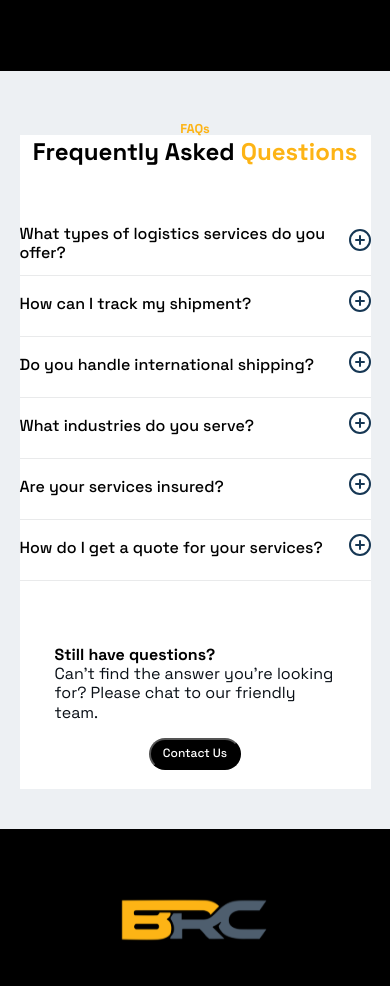
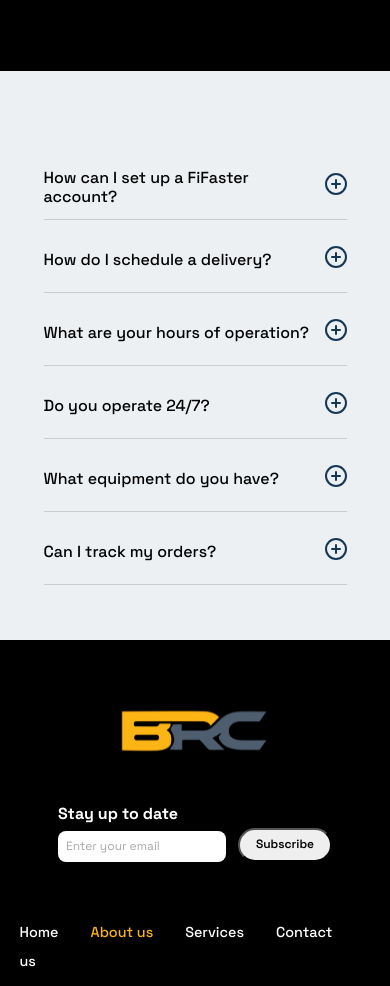
Before and after one commit to dev-basit/brc, a Next.js app: page /aboutus in a window 390 px wide. Shown: the part 2860-3846 px from the top of the page. Built offline with nearby package versions, Linux system fonts and the light colour scheme.

Commit message:
added question components

```diff
--- a/src/app/globals.css
+++ b/src/app/globals.css
@@ -22,10 +22,10 @@
   --border-radius-lg: 16px;
   --border-radius-xl: 24px;
   --body-content-width: 128rem;
+  --border-color: #cccccc;
 
   /*  */
   --color-gray-light: #a8a8a8;
-  --border-color: #e9eaeb;
   --border-color-dark: #d5d7da;
 }
 
--- a/src/app/page.js
+++ b/src/app/page.js
@@ -6,6 +6,7 @@ import { Clients } from "@/components/home/clients/clients";
 import { Companies } from "@/components/home/companies/companies";
 import { ContactUs } from "@/components/home/contact-us/contact-us";
 import { Testimonial } from "@/components/home/testimonial/testimonial";
+import { Questions } from "@/components/home/questions/questions";
 
 export default function Home() {
   return (
@@ -15,6 +16,7 @@ export default function Home() {
       <Trusted />
       <ChooseUs />
       <Testimonial />
+      <Questions />
       {/* <Companies /> */}
       {/* <Clients /> */}
       {/* <ContactUs /> */}
--- a/src/components/aboutus/faqs/faqs.js
+++ b/src/components/aboutus/faqs/faqs.js
@@ -5,26 +5,26 @@ import { ENUMS } from "@/utils";
 
 export const FAQS = () => {
   return (
-    <div className={styles.clientsContainer} data-aos="fade-in">
-      <div className={styles.headings}>
+    <div className={styles.faqContainer} data-aos="fade-up">
+      {/* <div className={styles.headings}>
         <p className={commonStyles.sectionName}>FAQs</p>
         <h1>
           Frequently Asked <span>Questions</span>
         </h1>
         <p>Hear first-hand from our incredible community of customers.</p>
-      </div>
+      </div> */}
 
       {ENUMS.FAQS.map((item, index) => (
         <Question key={index} question={item.qus} answer={item.ans} />
       ))}
 
-      <div className={styles.stillQuestion}>
+      {/* <div className={styles.stillQuestion}>
         <div>
           <h2>Still have questions?</h2>
           <p>Can&apos;t find the answer you&apos;re looking for? Please chat to our friendly team.</p>
         </div>
         <button>Contact Us</button>
-      </div>
+      </div> */}
       <br />
     </div>
   );
--- a/src/components/aboutus/faqs/faqs.module.css
+++ b/src/components/aboutus/faqs/faqs.module.css
@@ -1,11 +1,18 @@
-.clientsContainer {
+.faqContainer {
+  display: flex;
+  flex-direction: column;
+  justify-content: center;
   background-color: var(--color-white);
   color: var(--color-white);
-  width: var(--body-content-width);
-  margin: 5rem auto;
+  width: 90%;
+  /* height: 100%; */
+  margin: 0 auto;
+  padding: 3rem;
+  background: var(--color-gray-blue);
+  border-radius: var(--border-radius-lg);
 }
 
-.clientsContainer h1 {
+.faqContainer h1 {
   font-size: 3rem;
   color: var(--color-secondary);
 }
@@ -24,7 +31,7 @@
   }
 }
 
-.stillQuestion {
+/* .stillQuestion {
   display: flex;
   justify-content: space-between;
   width: 80%;
@@ -58,4 +65,4 @@
     margin: 0 auto;
     margin-top: 2rem;
   }
-}
+} */
--- a/src/components/common/question/question.js
+++ b/src/components/common/question/question.js
@@ -10,7 +10,7 @@ export const Question = ({ question, answer }) => {
   const contentRef = useRef(null);
 
   return (
-    <div className={styles.questionContainer} data-aos="zoom-in-up">
+    <div className={styles.questionContainer} data-aos="fade-up">
       <div className={styles.questionHeader} onClick={() => setIsOpen(!isOpen)}>
         <h1 className={styles.questionText}>{question}</h1>
         <div className={styles.icon}>
--- a/src/components/common/question/question.module.css
+++ b/src/components/common/question/question.module.css
@@ -1,7 +1,7 @@
 .questionContainer {
-  width: 70%;
+  width: 85%;
   color: var(--color-body);
-  margin: 3rem auto;
+  margin: 1rem auto;
   padding-bottom: 2rem;
   line-height: 1.5;
   border-bottom: 1px solid var(--border-color);
--- /dev/null
+++ b/src/components/home/questions/questions.module.css
@@ -0,0 +1,79 @@
+.question {
+  position: relative;
+  background-color: var(--color-white);
+  padding: 3rem 0;
+  display: flex;
+}
+
+.questionContainer {
+  display: flex;
+  width: var(--body-content-width);
+  margin: 7rem auto;
+  position: relative;
+
+  @media screen and (max-width: 1280px) {
+    justify-content: space-around;
+  }
+
+  @media screen and (max-width: 768px) {
+    flex-wrap: wrap;
+    margin: 10rem auto;
+  }
+
+  @media screen and (max-width: 576px) {
+    margin: 5rem auto;
+  }
+}
+
+.leftContainer {
+  display: flex;
+  flex-direction: column;
+  flex-basis: 40%;
+  text-align: left;
+
+  @media screen and (max-width: 1280px) {
+    flex-basis: 50%;
+  }
+
+  @media screen and (max-width: 768px) {
+    flex-basis: 100%;
+  }
+}
+
+.questionHeading {
+  padding: 3rem 0;
+  text-transform: uppercase;
+}
+
+.questionText {
+  color: var(--color-gray);
+  font-size: 1.5rem;
+  font-weight: 500;
+  line-height: 2.4rem;
+}
+
+.rightContainer {
+  flex-basis: 60%;
+  display: flex;
+  align-items: center;
+  /* position: absolute;
+  right: 0;
+  top: 10px;
+  display: flex;
+  justify-content: flex-end;
+
+  @media screen and (max-width: 1280px) {
+    position: relative;
+    top: 0px;
+    margin-top: -12rem;
+  } */
+}
+
+/* .rightContainer img {
+  width: 90%;
+
+  @media screen and (max-width: 576px) {
+    height: auto;
+    margin-top: 10rem;
+  }
+} */
--- a/src/utils/enums.js
+++ b/src/utils/enums.js
@@ -98,27 +98,27 @@ const VISION = [
 
 const FAQS = [
   {
-    qus: "What types of logistics services do you offer?",
+    qus: "How can I set up a FiFaster account?",
     ans: "We provide a full range of logistics services including freight forwarding, warehousing, inventory management, last-mile delivery, and supply chain solutions tailored to your business needs.",
   },
   {
-    qus: "How can I track my shipment?",
+    qus: "How do I schedule a delivery?",
     ans: "We provide a full range of logistics services including freight forwarding, warehousing, inventory management, last-mile delivery, and supply chain solutions tailored to your business needs.",
   },
   {
-    qus: "Do you handle international shipping?",
+    qus: "What are your hours of operation?",
     ans: "We provide a full range of logistics services including freight forwarding, warehousing, inventory management, last-mile delivery, and supply chain solutions tailored to your business needs.",
   },
   {
-    qus: "What industries do you serve?",
+    qus: "Do you operate 24/7?",
     ans: "We provide a full range of logistics services including freight forwarding, warehousing, inventory management, last-mile delivery, and supply chain solutions tailored to your business needs.",
   },
   {
-    qus: "Are your services insured?",
+    qus: "What equipment do you have?",
     ans: "We provide a full range of logistics services including freight forwarding, warehousing, inventory management, last-mile delivery, and supply chain solutions tailored to your business needs.",
   },
   {
-    qus: "How do I get a quote for your services?",
+    qus: "Can I track my orders?",
     ans: "We provide a full range of logistics services including freight forwarding, warehousing, inventory management, last-mile delivery, and supply chain solutions tailored to your business needs.",
   },
 ];
--- a/src/utils/icons.js
+++ b/src/utils/icons.js
@@ -43,6 +43,7 @@ import BACKGROUND from "../../public/images/brc/backgroung.svg";
 import PERSON1 from "../../public/images/brc/person1.svg";
 import PERSON2 from "../../public/images/brc/person2.svg";
 import PERSON3 from "../../public/images/brc/person3.svg";
+import LAPTOP_BOX from "../../public/images/brc/laptop-box.svg";
 
 const Icons = {
   CIRCLE_MINUS,
@@ -90,6 +91,7 @@ const Icons = {
   PERSON1,
   PERSON2,
   PERSON3,
+  LAPTOP_BOX,
 };
 
 export default Icons;
```
Also changed, not shown: src/components/home/questions/questions.js (added, +26 -0 lines), 1 other file (tests, documents, lock files or other folders).
